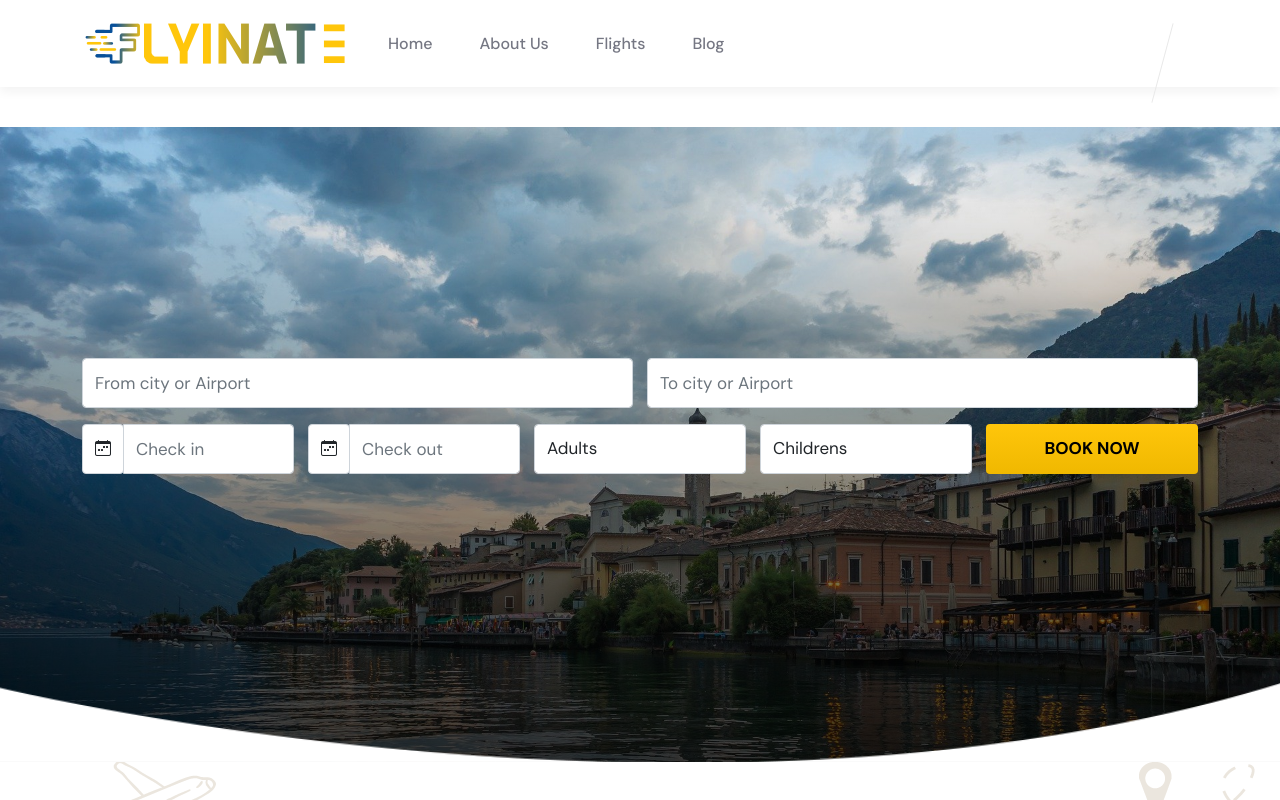
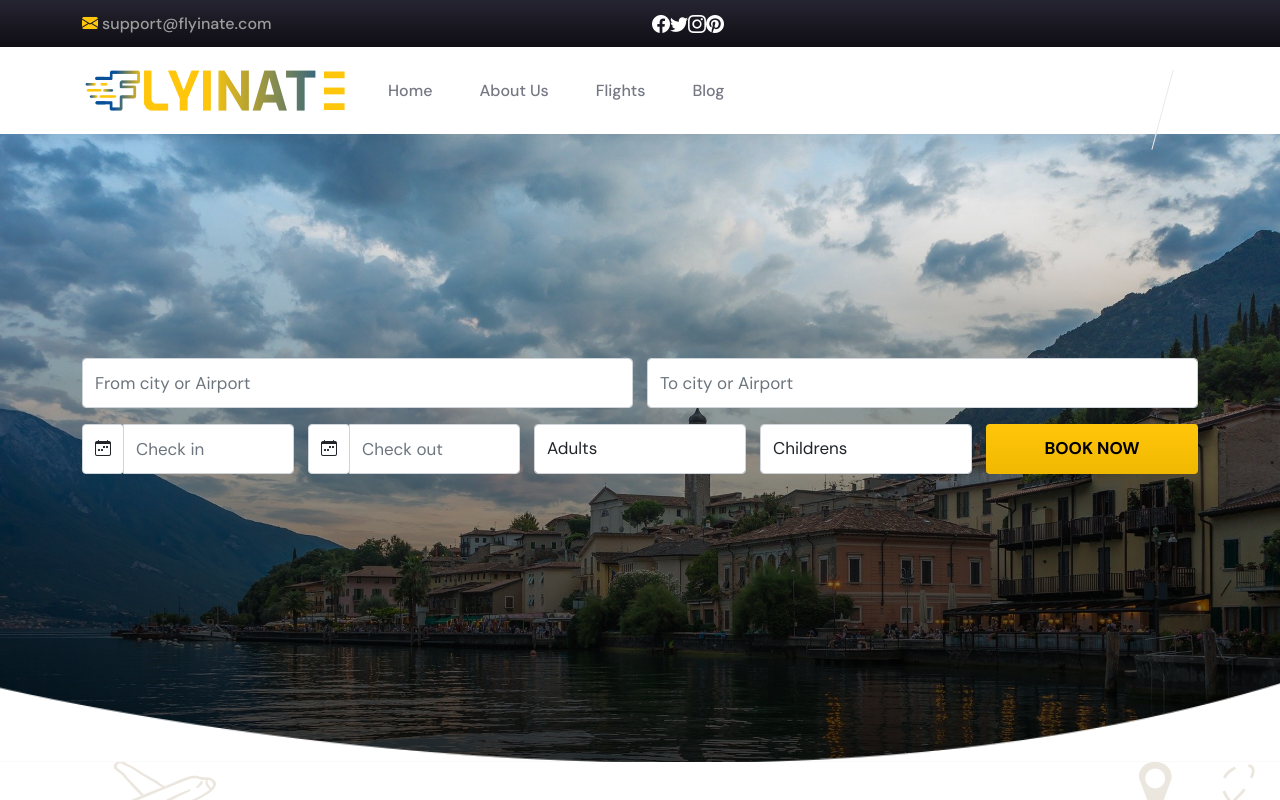
Before and after one commit to SNVA0011/FlyinateNext, a Next.js app: page / in a window 1280 px wide. Shown: the top 800 px of the page. Built offline with nearby package versions, Linux system fonts and the light colour scheme.

Commit message:
header add
header add

```diff
--- a/component/Navbar.js
+++ b/component/Navbar.js
@@ -4,7 +4,7 @@ import Container from 'react-bootstrap/Container'
 import Nav from 'react-bootstrap/Nav'
 import Link from 'next/link';
 
-// import Subheader from './Subheader';
+import Subheader from './Subheader';
 // import ChangeCountryMenu from '../Atoms/ChangeCountryMenu';
 
 export default function Header() {
@@ -14,7 +14,7 @@ export default function Header() {
         <>
             <Navbar collapseOnSelect expanded={expanded} expand="xl" bg="white" variant="light" fixed="top" className='new_header_area flex-column'>
                 <div className='w-100 d-none d-xl-block'>
-                    {/* <Subheader /> */}
+                    <Subheader />
 
                 </div>
                 <div className='clearfix'></div>
@@ -37,12 +37,12 @@ export default function Header() {
 
                     <Navbar.Collapse id="responsive-navbar-nav" className='order-4 order-xl-1'>
                         <Nav className="ml-auto text-capitalize">
-                            <Link href="/" onClick={() => window.innerWidth < 1200 ? setExpanded(expanded ? false : "expanded") : ''} activeclassname="active" className='border-first'>Home</Link>
+                            <Link href="/" onClick={() => window.innerWidth < 1200 ? setExpanded(expanded ? false : "expanded") : ''} activeclassname="active"><a className='border-first'>Home</a></Link>
                             <Link href="/about-us" onClick={() => window.innerWidth < 1200 ? setExpanded(expanded ? false : "expanded") : ''} activeclassname="active">About Us</Link>
                             <Link href="/flights" onClick={() => window.innerWidth < 1200 ? setExpanded(expanded ? false : "expanded") : ''} activeclassname="active">Flights</Link>
                             <Link href="/blog" onClick={() => window.innerWidth < 1200 ? setExpanded(expanded ? false : "expanded") : ''} activeclassname="active">Blog</Link>
                             <div className='d-xl-none' onClick={() => window.innerWidth < 1200 ? setExpanded(expanded ? false : "expanded") : ''}>
-                                {/* <Subheader /> */}
+                                <Subheader />
                             </div>
                         </Nav>
                     </Navbar.Collapse>
--- /dev/null
+++ b/component/Subheader.js
@@ -0,0 +1,72 @@
+import React from 'react';
+import Container from 'react-bootstrap/Container'
+import Row from 'react-bootstrap/Row'
+import Col from 'react-bootstrap/Col'
+
+export default function Subheader() {
+  return (
+    <div className="navtop_callto full-w">
+      <Container className="navtop_1">
+        <Row className="flex-grow-1 align-items-center">
+          <Col xs={12} xl={6}>
+            <ul className="callmail">
+              <li className="d-inline-block">
+                <a
+                  href="mailto:support@flyinate.com"
+                  target="_blank"
+                  rel="noreferrer">
+                  <i className="mr-1 bi bi-envelope-fill" />{" "}
+                  support@flyinate.com
+                </a>
+              </li>
+            </ul>
+          </Col>
+
+          <Col xs={12} xl={6}>
+
+            <ul className="social-urls text-right">
+              <li className="d-inline-block ml-3">
+                <a
+                  className="Ffacebook"
+                  target="_blank"
+                  rel="noreferrer"
+                  href='https://www.facebook.com/flyinate'>
+                  <i className="bi bi-facebook" />
+                </a>
+              </li>
+              <li className="d-inline-block ml-3">
+                <a
+                  className="Ftwitter"
+                  target="_blank"
+                  rel="noreferrer"
+                  href='https://twitter.com/flyinate'>
+                  <i className="bi bi-twitter" />
+                </a>
+              </li>
+
+
+              <li className="d-inline-block ml-3">
+                <a
+                  className="Finstagram"
+                  target="_blank"
+                  rel="noreferrer"
+                  href='https://www.instagram.com/flyinate'>
+                  <i className="bi bi-instagram" />
+                </a>
+              </li>
+              <li className="d-inline-block ml-3">
+                <a
+                  className="Fpinterest"
+                  target="_blank"
+                  rel="noreferrer"
+                  href='https://www.pinterest.com/flyinate'>
+                  <i className="bi bi-pinterest" />
+                </a>
+              </li>
+            </ul>
+          </Col>
+        </Row>
+      </Container>
+    </div>
+  )
+}
--- a/styles/globals.css
+++ b/styles/globals.css
@@ -54,6 +54,10 @@ a, a:focus, a:hover {
     -ms-user-select: none;
     -o-user-select: none;
     user-select: none
+}
+
+button:focus,a:focus{
+    box-shadow: none;
 }
 
 ul {
@@ -1025,7 +1029,6 @@ img.object-cover {
 .popular-destination.blogaddalist.details .blog-inner-box2 ol {
     padding-left: 22px;
     margin-bottom: 30px;
-    margin-top: -10px
 }
 
 .popular-destination.blogaddalist.details .blog-inner-box2 ol li {
@@ -1037,7 +1040,7 @@ img.object-cover {
 }
 
 .popular-destination.blogaddalist.details .blog-inner-box2 ol li {
-    margin-bottom: 18px
+    margin-bottom: 8px
 }
 
 .popular-destination.blogaddalist.details .blogaddalist-round {
@@ -1490,6 +1493,7 @@ img.object-cover {
     .new_header_area .navbar-toggler {
         padding: 0;
         border: none;
+        box-shadow: none;
     }
 
     .new_header_area .navbar-nav a {
@@ -1654,11 +1658,11 @@ img.object-cover {
     .shape-bottom.bigbanner-wgb svg,
     .popular-destination.travellist .ppt-clistaff.mt-shapeneed svg,
     .enginebanner_sctn .banner-shape-14.w-100 {
-        height: 40px;
+        height: 45px;
     }
 
     .enginebanner_sctn .form-control, .enginebanner_sctn .btn {
-        height: 40px;
+        height: 45px;
     }
 
 
```
Also changed, not shown: component/BreadHero.js (added, +22 -0 lines), component/ChangeCountryMenu.js (added, +82 -0 lines), component/Pageerror.js (added, +30 -0 lines), pages/flights.js (+77 -91 lines), component/Image/load.gif (added).
